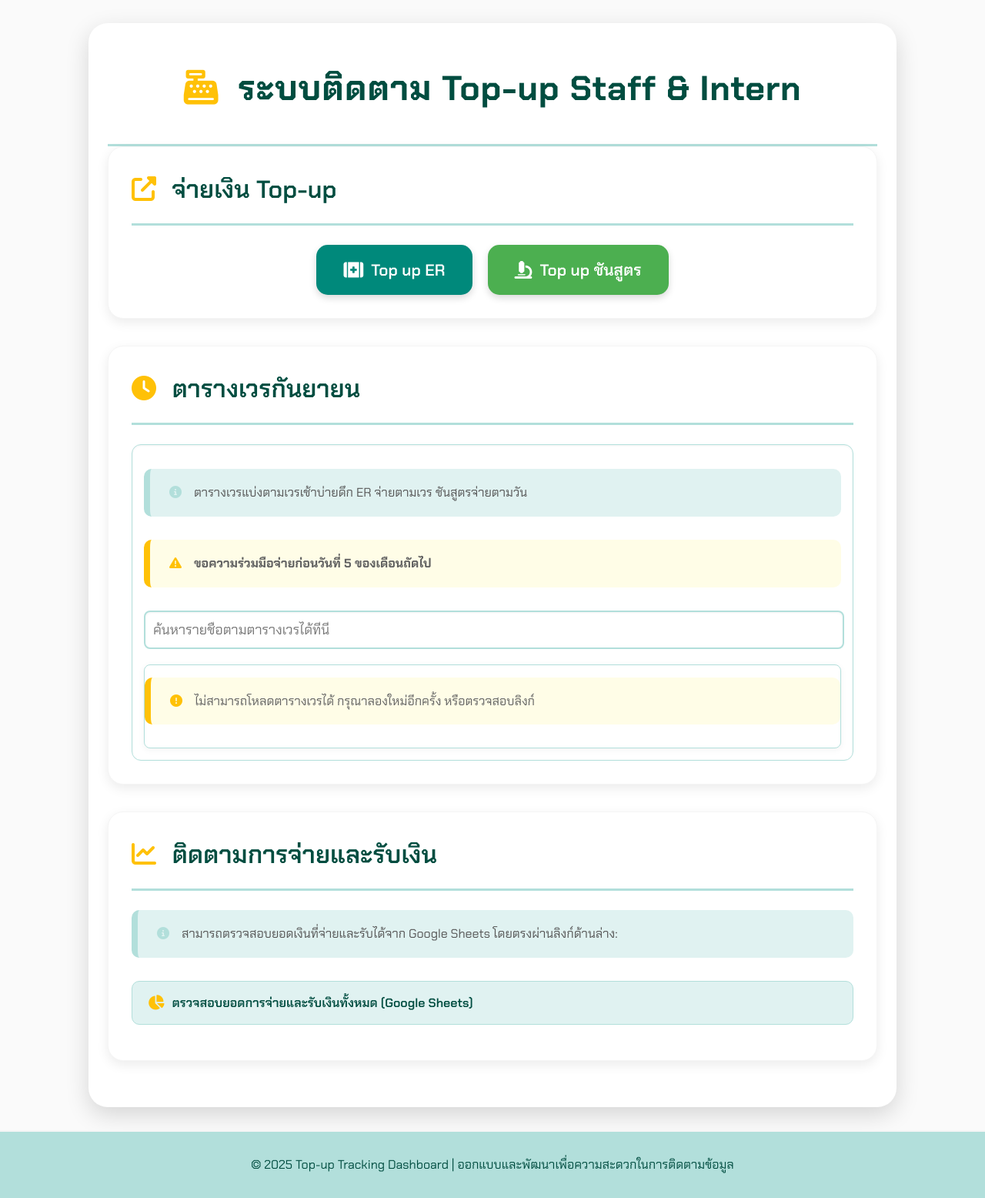
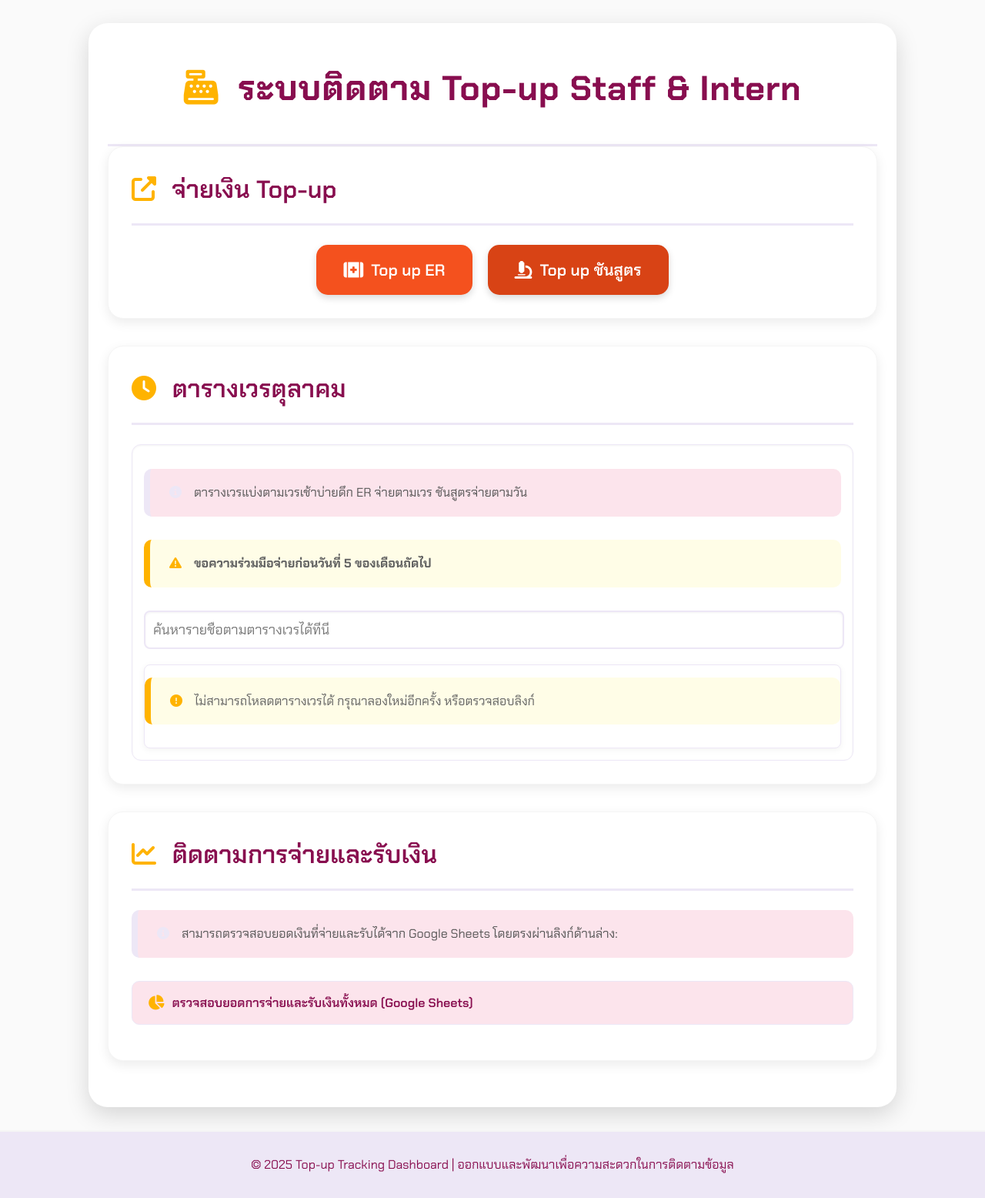
Before and after one commit to swsukhothai/swtopup, a plain HTML site: page index.html in a window 1280 px wide. Shown: the whole page at 77% size. Drawn offline with Linux system fonts and the light colour scheme; no server answers.

Commit message:
Update index.html

```diff
--- a/index.html
+++ b/index.html
@@ -7,14 +7,14 @@
     <link href="https://fonts.googleapis.com/css2?family=Chakra+Petch:wght@300;400;500;600;700&display=swap" rel="stylesheet">
     <link rel="stylesheet" href="https://cdnjs.cloudflare.com/ajax/libs/font-awesome/6.5.1/css/all.min.css" crossorigin="anonymous" referrerpolicy="no-referrer" />
     <style>
-        /* New September Palette: Forest Green, Teal, Mustard Gold */
+        /* New October Palette: Deep Burgundy, Terra Cotta, Deep Gold */
         :root {
-            --color-primary-dark: #004D40; /* Forest Green (Text, Main Accent) */
-            --color-secondary-teal: #00897B; /* Teal (Buttons, Action) */
-            --color-highlight-gold: #FFC107; /* Mustard Gold (Icons, Warning Accent) */
-            --color-light-teal: #B2DFDB; /* Light Teal (Dividers, Footer, Table Header) */
+            --color-primary-dark: #880E4F; /* Deep Burgundy/Wine Red (Text, Main Accent) */
+            --color-secondary-action: #F4511E; /* Muted Orange/Terra Cotta (Buttons, Action) */
+            --color-highlight-gold: #FFB300; /* Deep Gold/Ochre (Icons, Warning Accent) */
+            --color-light-divider: #EDE7F6; /* Light Taupe/Cream (Dividers, Footer, Table Header) */
             --color-background-light: #FAFAFA; /* Off-White Background */
-            --color-info-bg: #E0F2F1; /* Very Light Teal/Mint (Info Boxes) */
+            --color-info-bg: #FCE4EC; /* Very Light Pink/Peach (Info Boxes) */
         }
 
         /* General Styles */
@@ -48,7 +48,7 @@
             padding: 25px 20px 35px;
             text-align: center;
             border-radius: 16px 16px 0 0;
-            border-bottom: 3px solid var(--color-light-teal); /* Light Teal border */
+            border-bottom: 3px solid var(--color-light-divider); /* Light Divider border */
         }
 
         header h1 {
@@ -60,7 +60,7 @@
         }
         header h1 .fas {
             margin-right: 12px;
-            color: var(--color-highlight-gold); /* Mustard Gold accent for icon */
+            color: var(--color-highlight-gold); /* Deep Gold accent for icon */
         }
 
         /* Section Styles */
@@ -74,17 +74,17 @@
         }
 
         section h2 {
-            color: var(--color-primary-dark); /* Forest Green for section titles */
+            color: var(--color-primary-dark); /* Deep Burgundy for section titles */
             margin-top: 0;
             padding-bottom: 18px;
-            border-bottom: 3px solid var(--color-light-teal); /* Light Teal border */
+            border-bottom: 3px solid var(--color-light-divider); /* Light Divider border */
             font-size: 2em;
             font-weight: 600;
             margin-bottom: 25px;
         }
         section h2 .fas {
             margin-right: 12px;
-            color: var(--color-highlight-gold); /* Mustard Gold accent for icon */
+            color: var(--color-highlight-gold); /* Deep Gold accent for icon */
         }
 
         /* Button Styles */
@@ -100,7 +100,7 @@
             display: inline-flex;
             align-items: center;
             justify-content: center;
-            background-color: var(--color-secondary-teal); /* Teal */
+            background-color: var(--color-secondary-action); /* Terra Cotta */
             color: #ffffff;
             padding: 16px 35px;
             text-decoration: none;
@@ -117,7 +117,7 @@
             font-size: 1.1em;
         }
         .button:hover {
-            background-color: #00695C; /* Darker Teal on hover */
+            background-color: #E64A19; /* Darker Terra Cotta on hover */
             transform: translateY(-3px);
             box-shadow: 0 6px 15px rgba(0, 0, 0, 0.2);
         }
@@ -126,20 +126,20 @@
             box-shadow: 0 2px 8px rgba(0, 0, 0, 0.15);
         }
 
-        /* Specific Button Colors */
+        /* Specific Button Colors - Use Primary/Secondary for consistency */
         .button-er {
-            background-color: var(--color-secondary-teal); /* Teal for ER */
+            background-color: var(--color-secondary-action); /* Terra Cotta for ER */
             color: #ffffff;
         }
         .button-er:hover {
-            background-color: #00695C;
+            background-color: #E64A19;
         }
         .button-patho {
-            background-color: #4CAF50; /* Slightly different Green for Patho */
+            background-color: #D84315; /* Slightly different shade of Orange/Red for Patho */
             color: #ffffff;
         }
         .button-patho:hover {
-            background-color: #388E3C;
+            background-color: #C33B10;
         }
 
         /* Tab Content */
@@ -155,7 +155,7 @@
         }
         .tab-content h3 {
             margin-top: 0;
-            color: var(--color-secondary-teal); /* Teal for sub-headings */
+            color: var(--color-secondary-action); /* Terra Cotta for sub-headings */
             font-size: 1.6em;
             margin-bottom: 20px;
         }
@@ -165,7 +165,7 @@
             padding: 15px;
             background-color: #ffffff;
             border-radius: 12px;
-            border: 1px solid var(--color-light-teal);
+            border: 1px solid var(--color-light-divider);
             box-shadow: inset 0 1px 3px rgba(0, 0, 0, 0.05);
         }
 
@@ -173,7 +173,7 @@
             width: calc(100% - 20px);
             padding: 12px 10px;
             margin-bottom: 20px;
-            border: 2px solid var(--color-light-teal); /* Light Teal border */
+            border: 2px solid var(--color-light-divider); /* Light Divider border */
             border-radius: 8px;
             font-size: 1.1em;
             font-family: 'Chakra Petch', sans-serif;
@@ -182,14 +182,14 @@
         }
         .search-input:focus {
             outline: none;
-            border-color: var(--color-secondary-teal); /* Teal on focus */
+            border-color: var(--color-secondary-action); /* Terra Cotta on focus */
         }
 
         .table-container {
             max-height: 600px;
             overflow-y: auto;
             overflow-x: auto;
-            border: 1px solid var(--color-light-teal);
+            border: 1px solid var(--color-light-divider);
             border-radius: 8px;
             background-color: #ffffff;
             box-shadow: 0 2px 8px rgba(0, 0, 0, 0.05);
@@ -211,8 +211,8 @@
         }
 
         .schedule-table th {
-            background-color: var(--color-light-teal); /* Light Teal for header */
-            color: var(--color-primary-dark); /* Forest Green for header text */
+            background-color: var(--color-light-divider); /* Light Divider for header */
+            color: var(--color-primary-dark); /* Deep Burgundy for header text */
             font-weight: 700;
             position: sticky;
             top: 0;
@@ -220,17 +220,17 @@
         }
 
         .schedule-table tbody tr:nth-child(even) {
-            background-color: var(--color-info-bg); /* Very Light Teal/Mint Alternate row color */
+            background-color: var(--color-info-bg); /* Very Light Pink/Peach Alternate row color */
         }
 
         .schedule-table tbody tr:hover {
-            background-color: #B2DFDB; /* Light Teal on hover */
+            background-color: #F8BBD0; /* Subtle Pink/Peach on hover */
         }
 
         .loading-indicator {
             text-align: center;
             padding: 30px;
-            color: var(--color-secondary-teal); /* Teal */
+            color: var(--color-secondary-action); /* Terra Cotta */
             font-size: 1.2em;
         }
         .loading-indicator .fas {
@@ -241,24 +241,24 @@
         .instruction {
             font-size: 1em;
             color: #555;
-            background-color: var(--color-info-bg); /* Very Light Teal/Mint info box */
+            background-color: var(--color-info-bg); /* Very Light Pink/Peach info box */
             padding: 18px 25px;
-            border-left: 8px solid var(--color-light-teal); /* Light Teal border */
+            border-left: 8px solid var(--color-light-divider); /* Light Divider border */
             margin-bottom: 30px;
             border-radius: 10px;
             line-height: 1.6;
         }
         .instruction .fas {
             margin-right: 12px;
-            color: var(--color-light-teal);
+            color: var(--color-light-divider);
         }
         .instruction.warning {
             background-color: #FFFDE7; /* Very light yellow warning */
-            border-left-color: var(--color-highlight-gold); /* Mustard Gold warning border */
+            border-left-color: var(--color-highlight-gold); /* Deep Gold warning border */
             color: #616161; /* Darker text */
         }
         .instruction.warning .fas {
-            color: var(--color-highlight-gold); /* Mustard Gold warning icon color */
+            color: var(--color-highlight-gold); /* Deep Gold warning icon color */
         }
 
         .tracking-info ul {
@@ -267,51 +267,51 @@
         }
         .tracking-info li {
             margin-bottom: 15px;
-            background-color: var(--color-info-bg); /* Very Light Teal/Mint background */
+            background-color: var(--color-info-bg); /* Very Light Pink/Peach background */
             padding: 15px 20px;
             border-radius: 10px;
-            border: 1px solid var(--color-light-teal);
+            border: 1px solid var(--color-light-divider);
             transition: background-color 0.2s ease;
         }
         .tracking-info li:hover {
-            background-color: #B2DFDB; /* Subtle Light Teal hover effect */
+            background-color: #F8BBD0; /* Subtle Pink/Peach hover effect */
         }
         .tracking-info li a {
             text-decoration: none;
-            color: var(--color-primary-dark); /* Forest Green for link */
+            color: var(--color-primary-dark); /* Deep Burgundy for link */
             font-weight: 600;
             transition: color 0.3s ease;
             display: flex;
             align-items: center;
         }
         .tracking-info li a:hover {
-            color: var(--color-secondary-teal); /* Teal on hover */
+            color: var(--color-secondary-action); /* Terra Cotta on hover */
             text-decoration: underline;
         }
         .tracking-info li a .fas {
             margin-right: 10px;
             font-size: 1.2em;
-            color: var(--color-highlight-gold); /* Mustard Gold for icon */
+            color: var(--color-highlight-gold); /* Deep Gold for icon */
         }
         .tracking-info small.instruction {
             margin-top: 10px;
             font-size: 0.85em;
             background-color: var(--color-info-bg);
-            border-left-color: var(--color-highlight-gold); /* Mustard Gold for specific instruction */
+            border-left-color: var(--color-highlight-gold); /* Deep Gold for specific instruction */
             color: #666;
             padding: 10px 15px;
             border-radius: 8px;
         }
         .tracking-info small.instruction .fas {
-            color: var(--color-highlight-gold); /* Mustard Gold for specific instruction icon */
+            color: var(--color-highlight-gold); /* Deep Gold for specific instruction icon */
         }
 
         /* Footer Styles */
         footer {
             text-align: center;
             padding: 30px;
-            background-color: var(--color-light-teal); /* Light Teal footer background */
-            color: var(--color-primary-dark); /* Forest Green text */
+            background-color: var(--color-light-divider); /* Light Divider footer background */
+            color: var(--color-primary-dark); /* Deep Burgundy text */
             margin-top: auto;
             border-top: 2px solid #F5F5F5;
             font-size: 1em;
@@ -399,7 +399,7 @@
             </section>
 
             <section class="intern-info">
-                <h2><i class="fas fa-clock"></i> ตารางเวรกันยายน </h2>
+                <h2><i class="fas fa-clock"></i> ตารางเวรตุลาคม </h2>
                 <div id="schedule" class="tab-content" style="display: block;">
                     <div class="schedule-display">
                         <p class="instruction"><i class="fas fa-info-circle"></i> ตารางเวรแบ่งตามเวรเช้าบ่ายดึก ER จ่ายตามเวร ชันสูตรจ่ายตามวัน</p>
```
